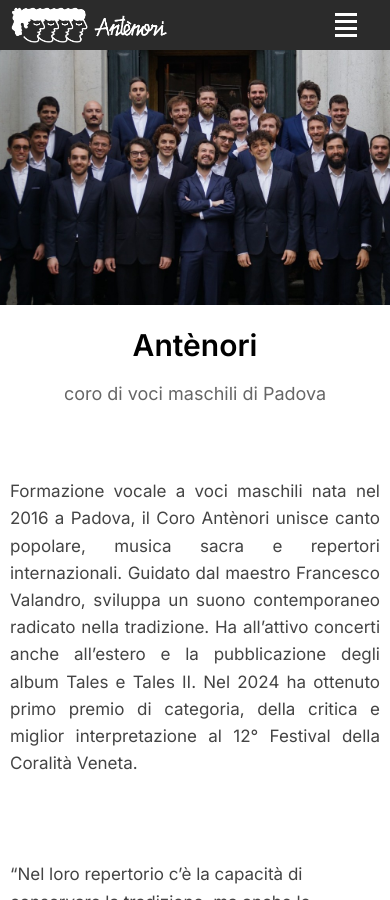
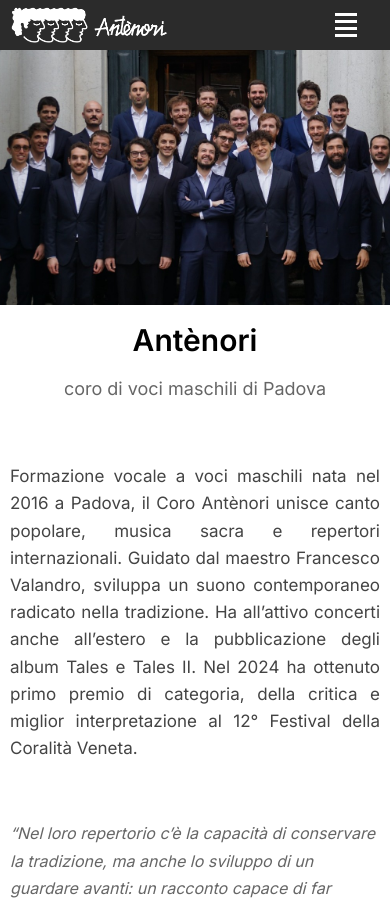
Before and after one commit to antenori-choir/antenori-choir.github.io, a Jekyll site: the page built from it/index.md, in a window 390 px wide and 900 px high. Built offline with Jekyll 4.4.1, drawn with Linux system fonts in a browser that asks for light colours.

Commit message:
update css

```diff
--- a/assets/css/style.css
+++ b/assets/css/style.css
@@ -13,7 +13,7 @@
 .container {
   max-width: 1200px;
   margin: 0 auto;
-  padding: 10px 10px;
+  padding: 5px 10px;
   position: relative;
 }
 
@@ -234,9 +234,6 @@
     border-bottom: 1px solid rgba(255,255,255,0.1);
   }
 
-  main {
-    /* margin-top: 35px;*/
-  }
 
   .hero {
     height: 30vh;
@@ -298,6 +295,31 @@
   font-size: 14px;
   color: #666;
 }
+
+
+
+.quote {
+  padding: 0px 0;
+}
+
+.quote .container {
+  max-width: 750px; /* più stretto */
+}
+
+.quote-text {
+  font-size: 16px;
+  line-height: 1.7;
+  font-style: italic;
+  color: #666; /* più grigio */
+  margin-bottom: 0px;
+}
+
+.quote-author {
+  font-size: 14px;
+  color: #666;
+  text-align: center; /* autore centrato */
+}
+
 
 /* =========================
    MEDIA
```
Also changed, not shown: 1 other file.
